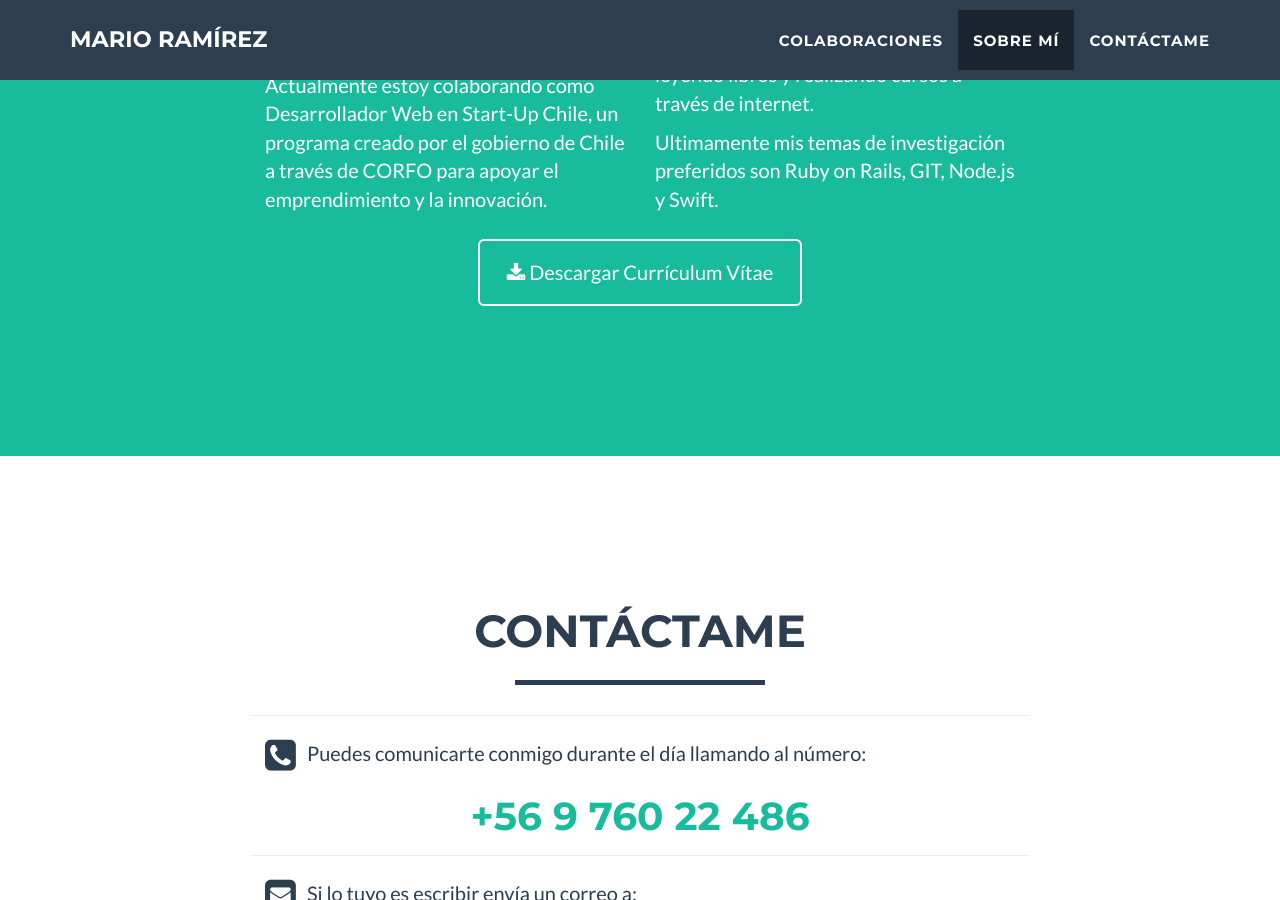
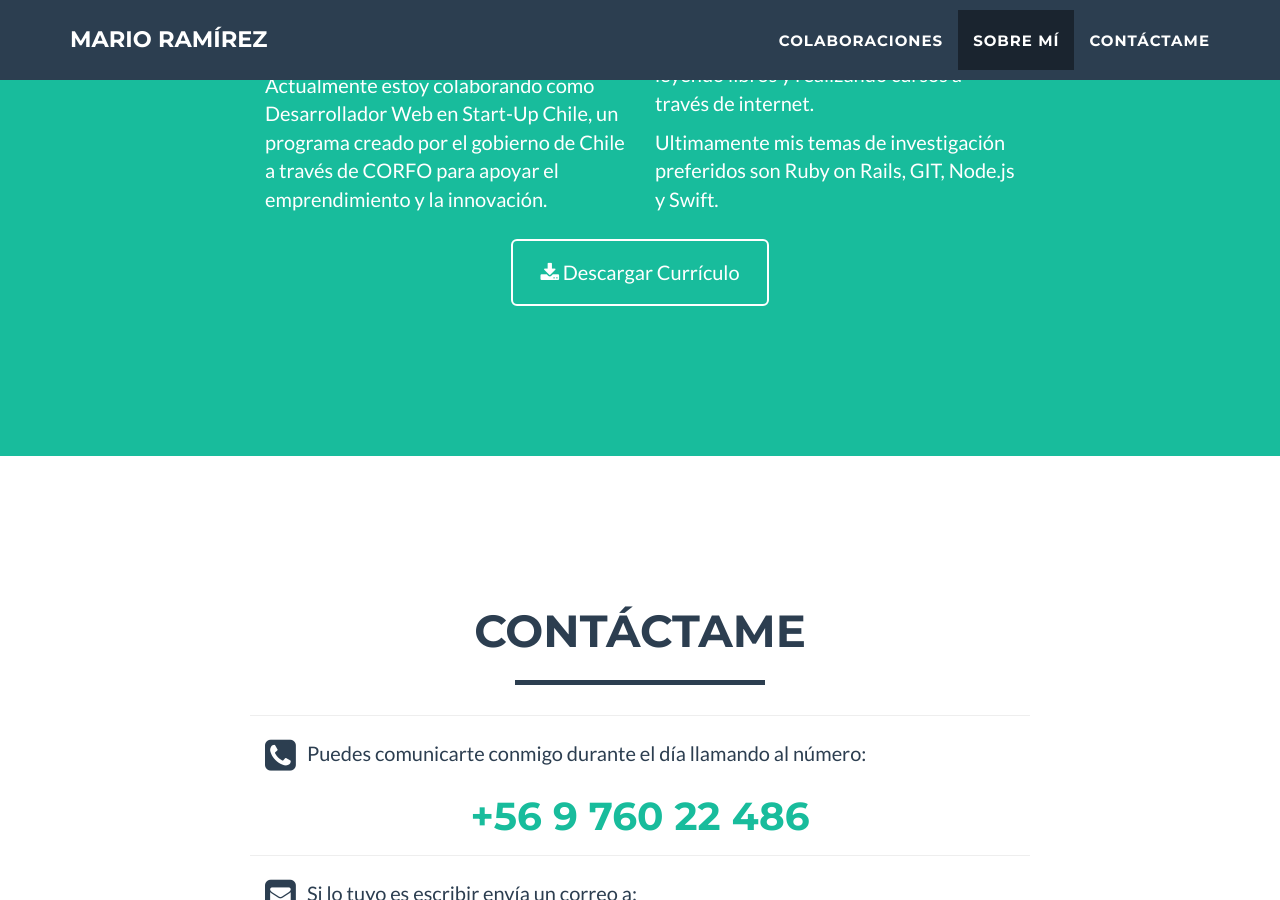
Before and after one commit to MarioRamirez/MarioRamirez.github.io, a Jekyll site: the page built from index.html, in a window 1280 px wide and 900 px high, scrolled down 1684 px. Built offline with Jekyll 4.4.1, drawn with Linux system fonts in a browser that asks for light colours.

Commit message:
hot fix download button

```diff
--- a/_includes/about.html
+++ b/_includes/about.html
@@ -18,9 +18,7 @@
                     <p>Ultimamente mis temas de investigación preferidos son Ruby on Rails, GIT, Node.js y Swift.</p>
                 </div>
                 <div class="col-lg-8 col-lg-offset-2 text-center">
-                    <a href="#" class="btn btn-lg btn-outline">
-                        <i class="fa fa-download"></i> Descargar Currículum Vítae
-                    </a>
+                    <a href="#" class="btn btn-lg btn-outline"><i class="fa fa-download"></i> Descargar Currículo</a>
                 </div>
             </div>
         </div>
```
